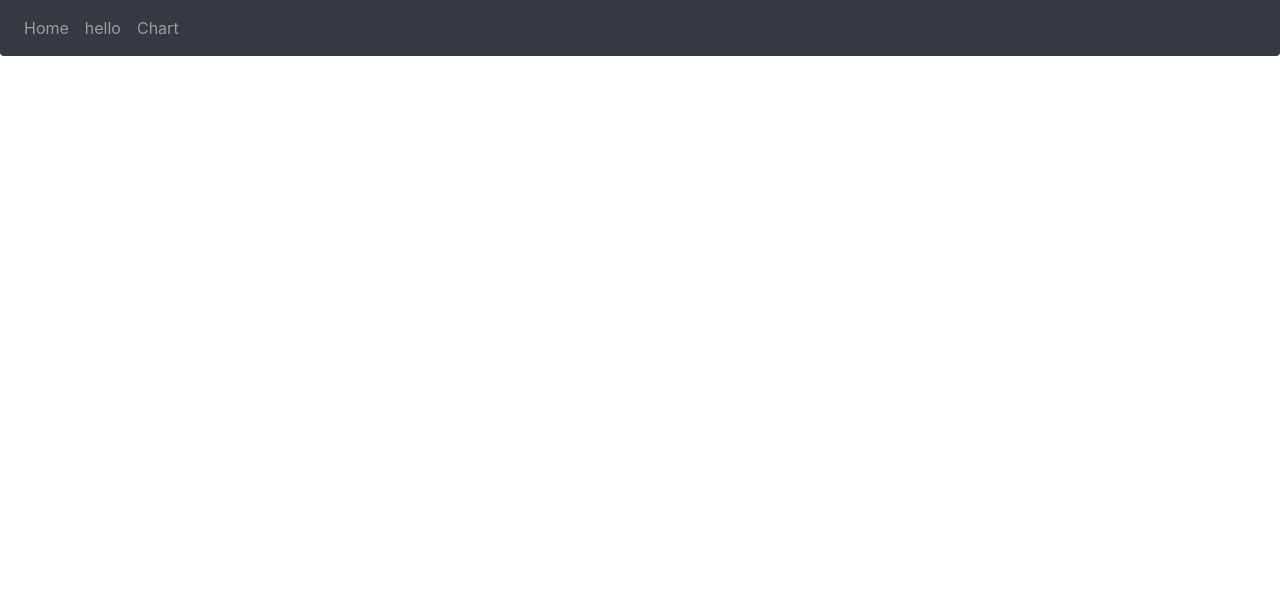
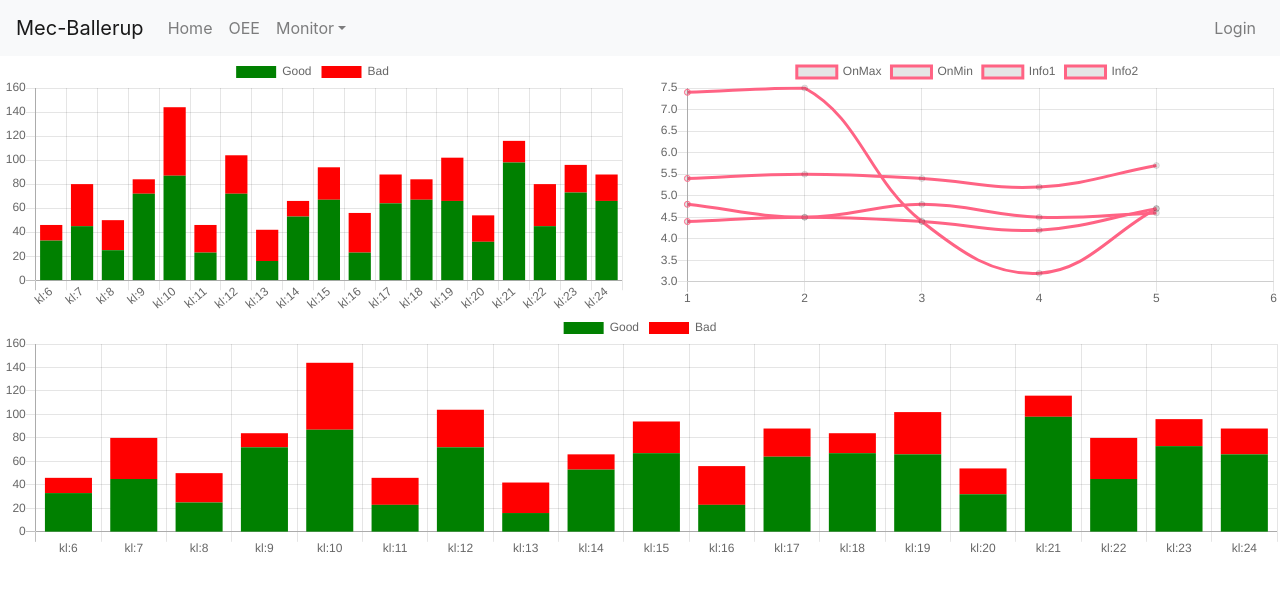
Before and after one commit to Ficko05/MecFrontend, a React (Create React App) app: page /#/M7 in a window 1280 px wide. Shown: the top 592 px of the page. Built offline with nearby package versions, Linux system fonts and the light colour scheme.

Commit message:
basic mock up

```diff
--- a/src/App.js
+++ b/src/App.js
@@ -3,6 +3,7 @@ import Charts, { } from './components/Charts'
 import hello, { } from './components/hello'
 import Header from "./Header";
 import Home from "./components/Home";
+import M7 from "./components/M7";
 
 
 import { Navbar, Nav, NavItem, NavDropdown } from 'react-bootstrap';
@@ -17,7 +18,7 @@ class App extends Component {
         <div >
         <Header />
           <Route exact path="/" component={Home} />
-          <Route  path="/hello" component={hello} />
+          <Route  path="/M7" component={M7} />
           <Route  path="/Chart" component={Charts} />
            </div>
       </Router>
--- a/src/Header.js
+++ b/src/Header.js
@@ -1,27 +1,37 @@
 import React from 'react';
 import { Link } from "react-router-dom";
+import { Button, Navbar, NavDropdown, Nav, Form } from 'react-bootstrap';
 
 
 const Header = (props) => {
     return (
-         (
-                <nav className="navbar navbar-expand-sm bg-dark navbar-dark rounded-bottom">
+        (
+            <Navbar bg="light" expand="lg">
+                <Navbar.Brand as={Link} to="/">Mec-Ballerup</Navbar.Brand>
+                <Navbar.Toggle aria-controls="basic-navbar-nav" />
+                <Navbar.Collapse id="basic-navbar-nav">
+                    <Nav className="mr-auto">
+                        <Nav.Link as={Link} to="/">Home</Nav.Link>
+                        <Nav.Link as={Link} to="/">OEE</Nav.Link>
+                        <NavDropdown title="Monitor" id="basic-nav-dropdown">
+                            <NavDropdown.Item as={Link} to="/">TODO</NavDropdown.Item>
+                            <NavDropdown.Divider />
+                            <NavDropdown.Item as={Link} to="/M7">M7</NavDropdown.Item>
+                            <NavDropdown.Divider />
+                            <NavDropdown.Item as={Link} to="/">TODO</NavDropdown.Item>
+                            <NavDropdown.Divider />
+                            <NavDropdown.Item as={Link} to="/">TODO</NavDropdown.Item>
 
-                    <ul className="navbar-nav">
-                        <li className="nav-item">
-                            <Link className="nav-link" to="/">Home</Link>
-                        </li>
-                        <li className="nav-item">
-                            <Link className="nav-link" to="/hello">hello</Link>
-                        </li>
-                        <li className="nav-item">
-                            <Link className="nav-link" to="/Chart">Chart</Link>
-                        </li>
+                        </NavDropdown>
+                    </Nav>
+                    <Nav pullRight>
+                        <Nav.Link as={Link} to="/">Login</Nav.Link>
+                    </Nav>
 
-                    </ul>
 
-                </nav>
-            )
+                </Navbar.Collapse>
+            </Navbar>
+        )
     );
 }
 export default Header;
--- a/src/components/Charts.js
+++ b/src/components/Charts.js
@@ -1,10 +1,10 @@
 import React, { Component } from 'react'
-import { Bar, line , Pie } from 'react-chartjs-2';
+import { Bar, line, Pie } from 'react-chartjs-2';
 import { HashRouter as Router, Route, NavLink, Switch } from "react-router-dom";
 
 
 class Charts extends Component {
-constructor(props){
+    constructor(props) {
         super(props);
         this.state = {
             chartData: {
@@ -17,7 +17,7 @@ constructor(props){
                             23,
                             388
                         ],
-                    backgroundColor:[
+                        backgroundColor: [
                             'rgba(255, 99, 132, 1)'
                         ]
                     }
@@ -28,13 +28,31 @@ constructor(props){
 
     render() {
         return (
-            <div>
+            <div className="row">
+                <div className="col-sm-6">
                     <Bar
                         data={this.state.chartData}
                         width={100}
-                    height={500}
+                        height={250}
                         options={{ maintainAspectRatio: false }}
                     />
+                </div>
+                <div className="col-sm-6">
+                    <Bar
+                        data={this.state.chartData}
+                        width={100}
+                        height={250}
+                        options={{ maintainAspectRatio: false }}
+                    />
+                </div>
+                <div className="col-sm-12">
+                    <Bar
+                        data={this.state.chartData}
+                        width={100}
+                        height={250}
+                        options={{ maintainAspectRatio: false }}
+                    />
+                </div>
 
             </div>
         )
--- /dev/null
+++ b/src/components/M7.js
@@ -0,0 +1,199 @@
+import React, { Component } from 'react'
+import { Bar, line, Pie, Line } from 'react-chartjs-2';
+import { HashRouter as Router, Route, NavLink, Switch } from "react-router-dom";
+
+
+class Charts extends Component {
+    constructor(props) {
+        super(props);
+        this.state = {
+            chartData1: {
+                labels: ['kl:6','kl:7','kl:8','kl:9','kl:10','kl:11','kl:12','kl:13','kl:14','kl:15','kl:16','kl:17','kl:18','kl:19','kl:20','kl:21','kl:22','kl:23','kl:24'],
+                datasets: [
+                    {
+                        label: 'Good',
+                        stack: 'Stack 0',
+                        data: [
+                            33,
+                            45,
+                            25,
+                            72,
+                            87,
+                            23,
+                            72,
+                            16,
+                            53,
+                            67,
+                            23,
+                            64,
+                            67,
+                            66,
+                            32,
+                            98,
+                            45,
+                            73,
+                            66
+
+
+                        ],
+                        backgroundColor: [
+                            'green','green','green','green','green','green','green','green','green','green','green','green','green','green','green','green','green','green','green'
+                        ],
+                        fill: [
+                            'false'
+                        ]
+                    },{
+
+                        label: 'Bad',
+                        stack: 'Stack 0',
+                        data: [
+                            13,
+                            35,
+                            25,
+                            12,
+                            57,
+                            23,
+                            32,
+                            26,
+                            13,
+                            27,
+                            33,
+                            24,
+                            17,
+                            36,
+                            22,
+                            18,
+                            35,
+                            23,
+                            22
+                        ],
+                        backgroundColor: [
+                            'red','red','red','red','red','red','red','red','red','red','red','red','red','red','red','red','red','red','red'
+                        ],
+                        fill: [
+                            'false'
+                        ]
+
+
+                    },
+
+
+                ]
+            },
+            chartData2: {
+                labels: ['1', '2', '3','4', '5', '6',],
+                datasets: [
+                    {
+                        label: 'OnMax',
+                        data: [
+                            4.8,
+                            4.5,
+                            4.8,
+                            4.5,
+                            4.6
+                        ],
+                        borderColor: [
+                            'rgba(255, 99, 132, 1)'
+                        ],
+                        fill: [
+                            'false'
+                        ]
+                    },
+                    {
+                        label: 'OnMin',
+                        data: [
+                            7.4,
+                            7.5,
+                            4.4,
+                            3.2,
+                            4.7
+                        ],
+                        borderColor: [
+                            'rgba(255, 99, 132, 1)'
+                        ],
+                        fill: [
+                            'false'
+                        ]
+                    },
+                    {
+                        label: 'Info1',
+                        data: [
+                            4.4,
+                            4.5,
+                            4.4,
+                            4.2,
+                            4.7
+                        ],
+                        borderColor: [
+                            'rgba(255, 99, 132, 1)'
+                        ],
+                        fill: [
+                            'false'
+                        ]
+                    },
+                    {
+                        label: 'Info2',
+                        data: [
+                            5.4,
+                            5.5,
+                            5.4,
+                            5.2,
+                            5.7
+                        ],
+                        borderColor: [
+                            'rgba(255, 99, 132, 1)'
+                        ],
+                        fill: [
+                            'false'
+                        ]
+                    }
+                ]
+            }
+        }
+    }
+
+
+render() {
+    return (
+        <div className="row">
+            <div className="col-sm-6">
+                <Bar
+                    data={this.state.chartData1}
+                    width={100}
+                    height={250}
+                    options={{ maintainAspectRatio: false
+                        ,
+                        scales: {
+                        xAxes: [{
+                            stacked: true
+                        }],
+                        yAxes: [{
+                            stacked: true
+                        }]
+                    } }}
+
+                />
+            </div>
+            <div className="col-sm-6">
+                <Line
+                    data={this.state.chartData2}
+                    width={100}
+                    height={250}
+                    options={{ maintainAspectRatio: false }}
+                />
+            </div>
+            <div className="col-sm-12">
+                <Bar
+                    data={this.state.chartData1}
+                    width={100}
+                    height={250}
+                    options={{ maintainAspectRatio: false }}
+                />
+            </div>
+
+        </div>
+    )
+}
+
+}
+export default Charts
```
Lines whose indentation alone changed are shown as unchanged.
